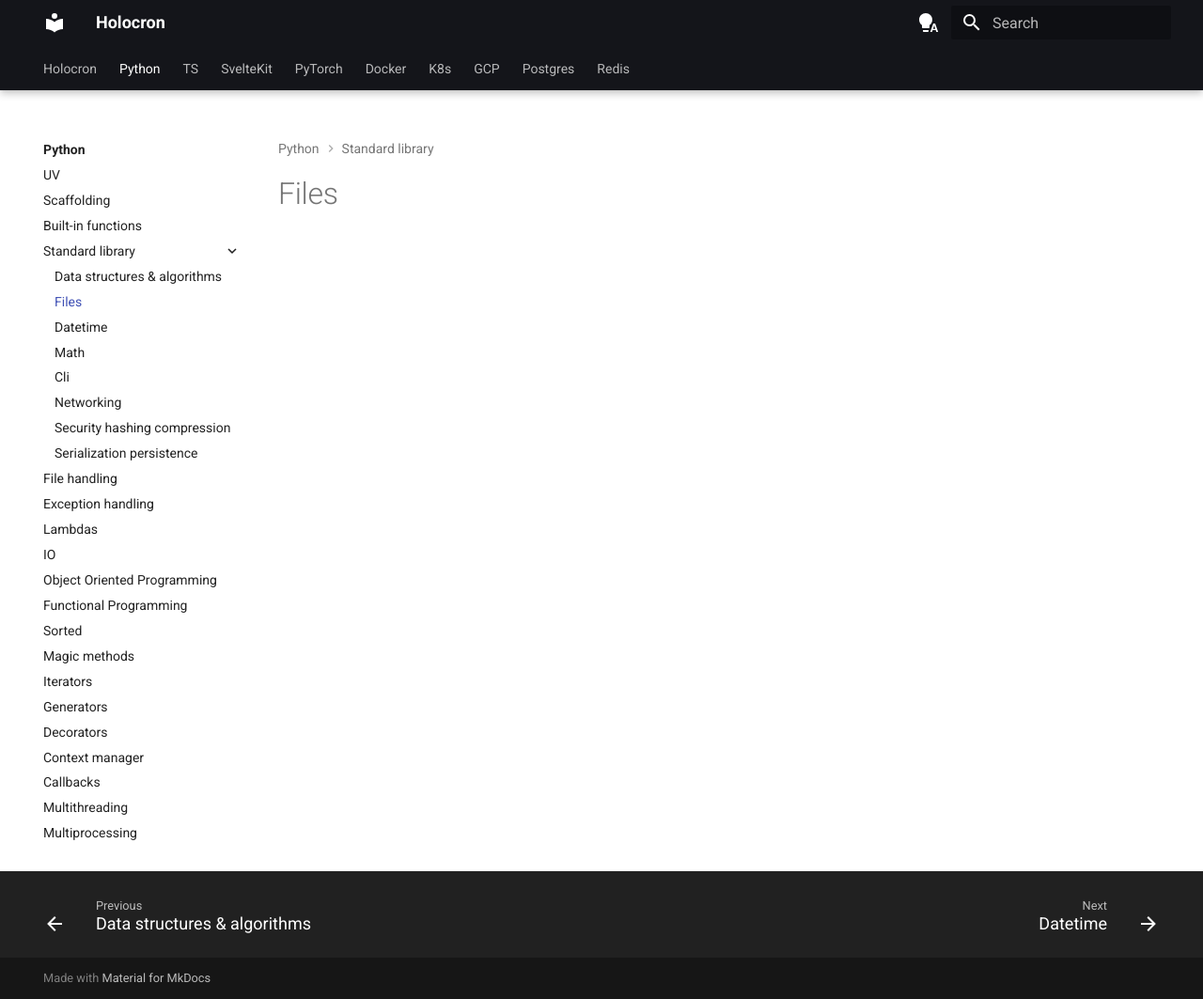
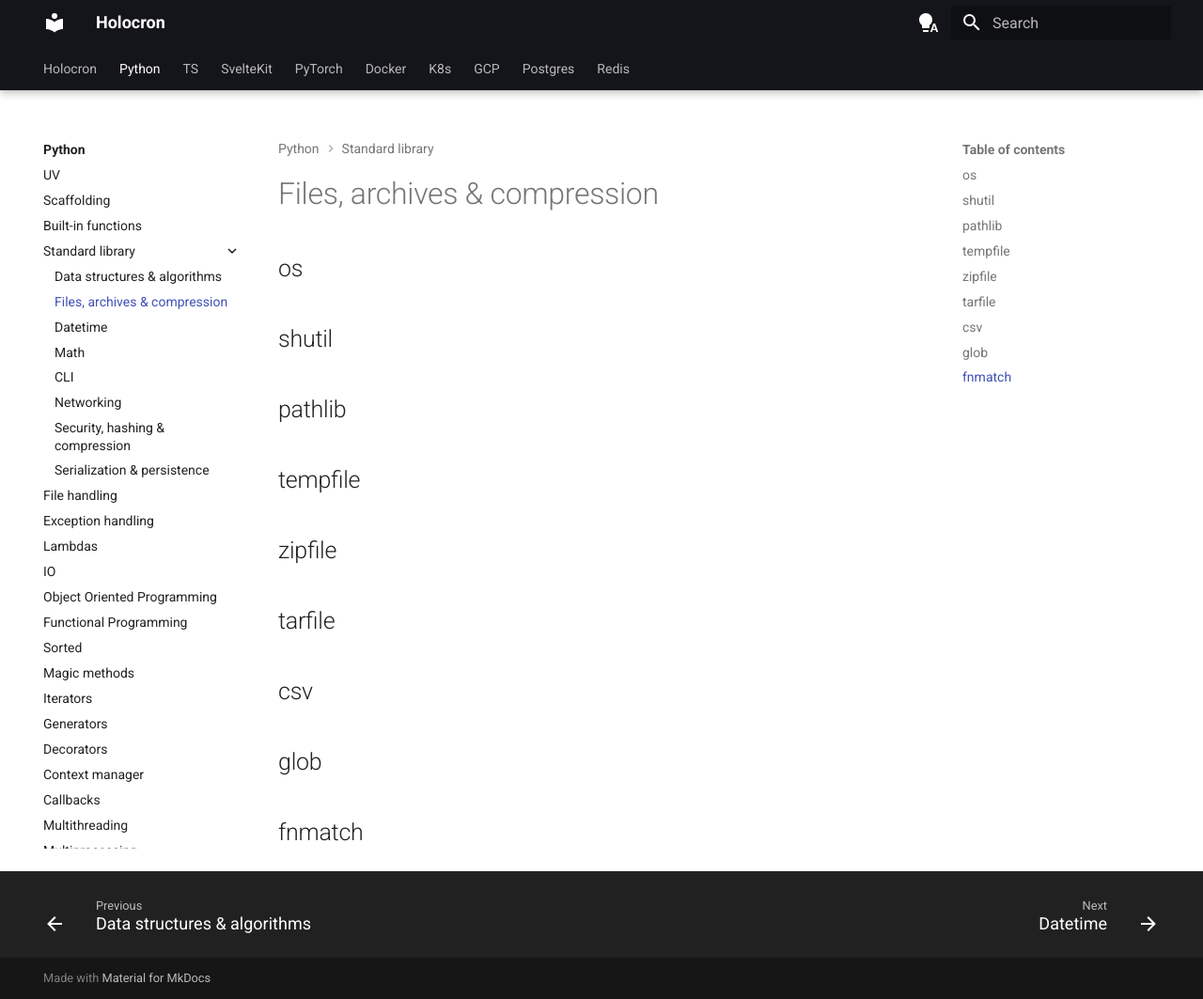
Before and after one commit to DanteDeLordran/holocron, an MkDocs documentation site: the page built from docs/python/stdlib/files_archives.md, in a window 1280 px wide and 1063 px high. Shown: the whole window at 94% size. Built offline with MkDocs 1.6.1 and Material for MkDocs 9.7.7, drawn with Linux system fonts in a browser that asks for light colours.

Commit message:
Placeholder for python stdlib

```diff
--- a/docs/python/stdlib/files_archives.md
+++ b/docs/python/stdlib/files_archives.md
@@ -1 +1,19 @@
-# Files
+# Files, archives & compression
+
+## os
+
+## shutil
+
+## pathlib
+
+## tempfile
+
+## zipfile
+
+## tarfile
+
+## csv
+
+## glob
+
+## fnmatch
```
Also changed, not shown: docs/python/stdlib/cli.md (+7 -0 lines), docs/python/stdlib/data_structures.md (+10 -0 lines), docs/python/stdlib/datetime.md (+8 -0 lines), docs/python/stdlib/math.md (+11 -0 lines), docs/python/stdlib/networking.md (+13 -0 lines), docs/python/stdlib/security_hashing_compression.md (+15 -0 lines), docs/python/stdlib/serialization_persistence.md (+9 -0 lines).
